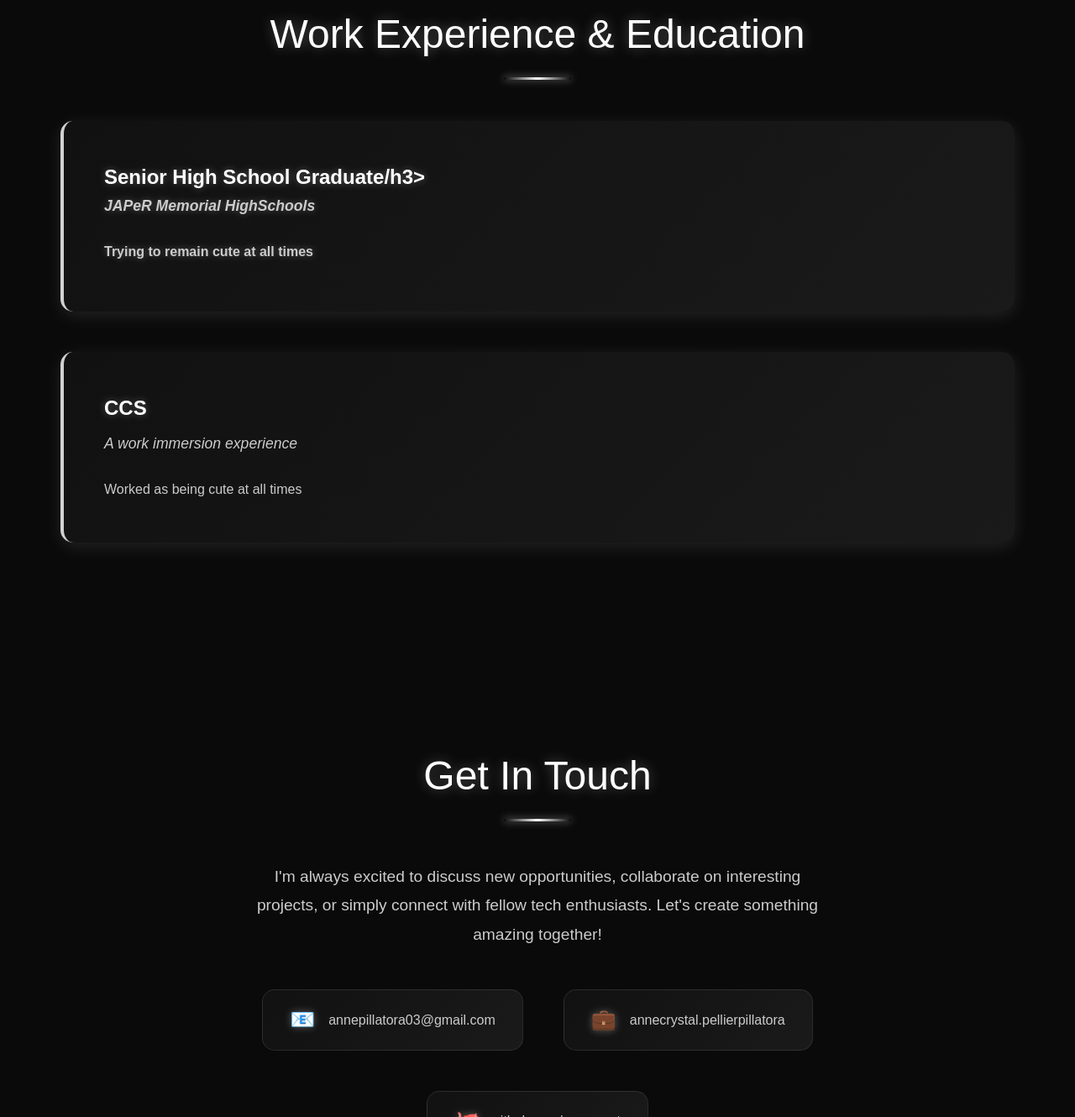
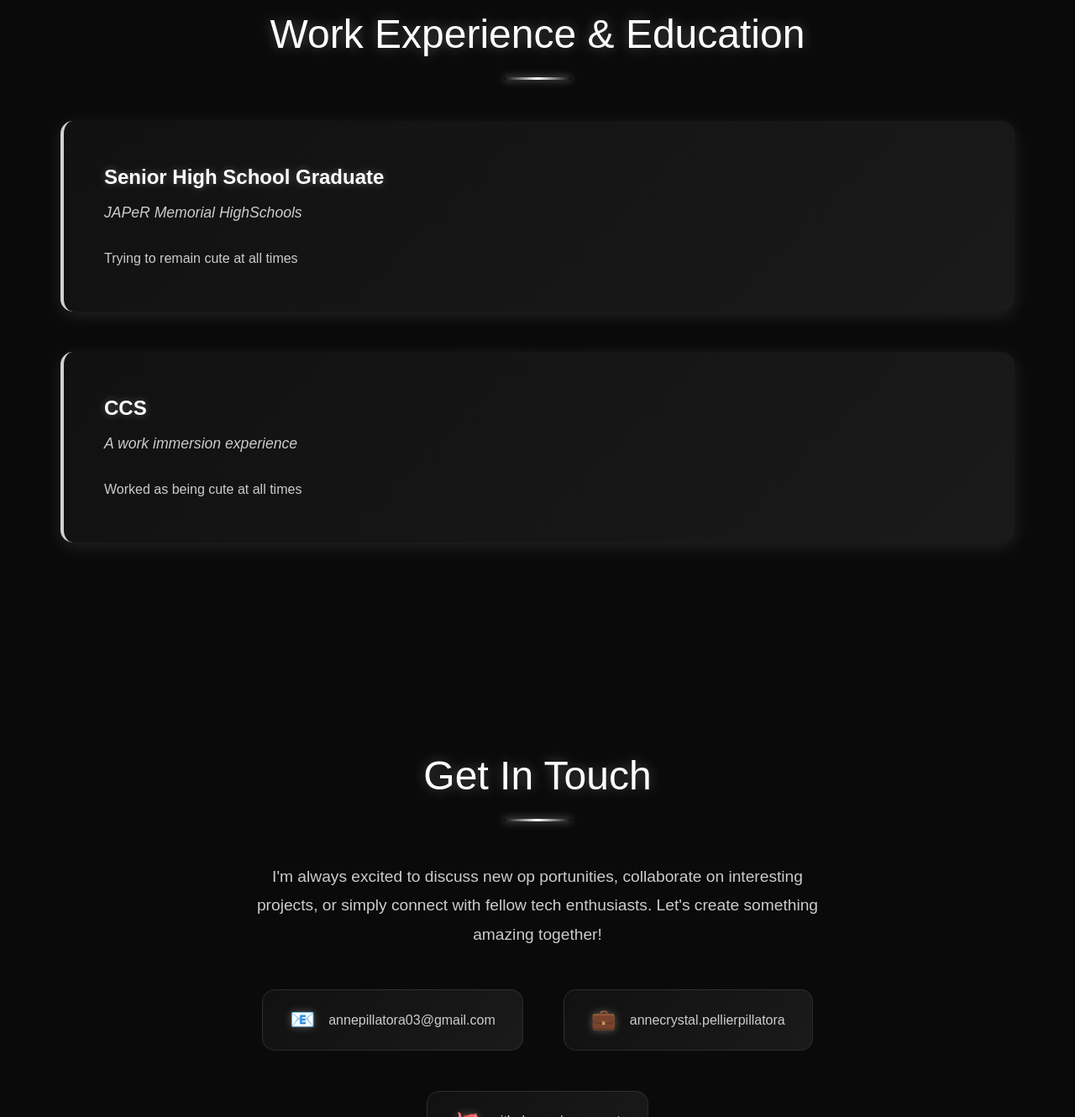
Before and after one commit to annecryst/AnnePortfolio, a plain HTML site: page index.html in a window 1280 px wide. Shown: the part 3030-4360 px from the top of the page at 84% size. Drawn offline with Linux system fonts and the light colour scheme.

Commit message:
Update index.html

```diff
--- a/index.html
+++ b/index.html
@@ -1,4 +1,4 @@
-<!DOCTYPE html>
+ <!DOCTYPE html>
 <html lang="en">
 <head>
     <meta charset="UTF-8">
@@ -99,7 +99,7 @@
         <h2 class="section-title fade-in">Work Experience & Education</h2>
         <div class="fade-in">
             <div class="experience-item">
-                <h3>Senior High School Graduate/h3>
+                <h3>Senior High School Graduate</h3>
                 <p class="company">JAPeR Memorial HighSchools</p>
                 <p>Trying to remain cute at all times</p>
             </div>
@@ -115,7 +115,7 @@
     <section id="contact">
         <h2 class="section-title fade-in">Get In Touch</h2>
         <div class="contact-content fade-in">
-            <p>I'm always excited to discuss new opportunities, collaborate on interesting projects, or simply connect with fellow tech enthusiasts. Let's create something amazing together!</p>
+            <p>I'm always excited to discuss new op portunities, collaborate on interesting projects, or simply connect with fellow tech enthusiasts. Let's create something amazing together!</p>
             <div class="contact-info">
                 <div class="contact-item">
                     <span>📧</span>
```
